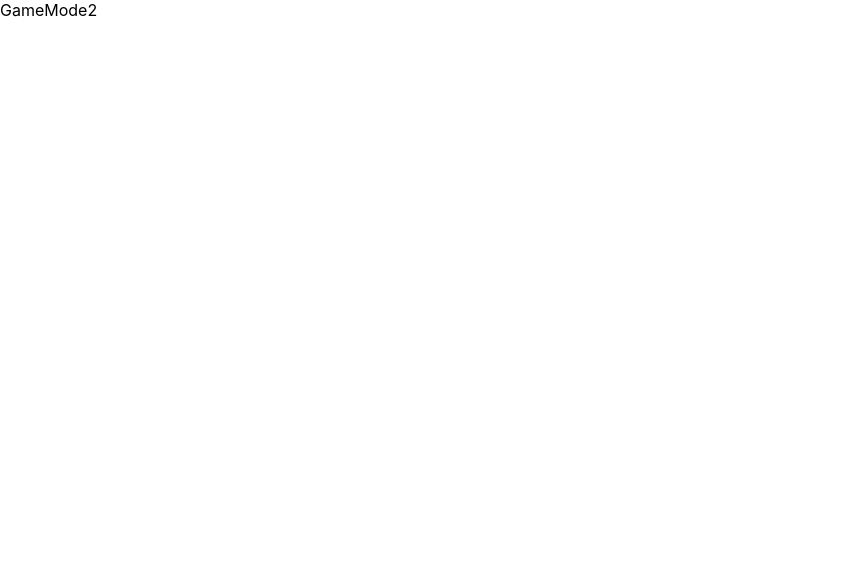
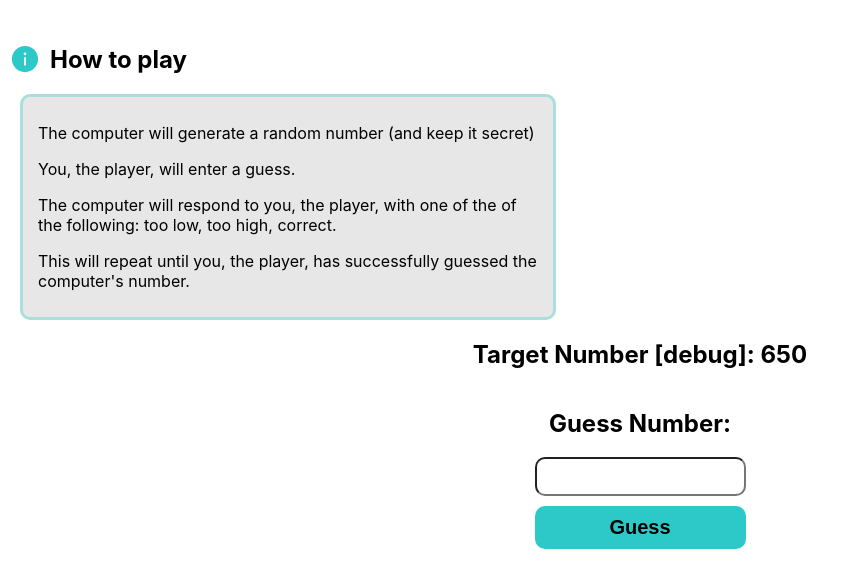
Before and after one commit to daviddstewartt/wcc-guessing-game, a React (Create React App) app: page /mode/2 in a window 1280 px wide. Shown: the top 588 px of the page, without its empty margins (0-868 px from the left). Built offline with nearby package versions, Linux system fonts and the light colour scheme.

Commit message:
Created: GM2 Functionality

```diff
--- a/src/Screens/GameMode2.tsx
+++ b/src/Screens/GameMode2.tsx
@@ -1,11 +1,104 @@
-import React from 'react'
+import React, { useEffect, useState } from 'react'
+import HowToPlay from '../Components/HowToPlay';
+import { generateNumberBetween } from '../Util/helpers';
 
 type Props = {}
 
+type ComputerResponse = 'too low' | 'too high' | 'correct';
+
 const GameMode2 = (props: Props) => {
-  return (
-    <div>GameMode2</div>
-  )
+    const UPPER_LIMIT = 10000;
+    const LOWER_LIMIT = 1;
+
+    const [targetNumber, setTargetNumber] = useState<number|null>(null);
+    const [playerGuessNumber, setPlayerGuessNumber] = useState<number|null>(null);
+    const [computerResponse, setComputerResponse] = useState<ComputerResponse|null>(null);
+    const [numberOfAttempts, setNumberOfAttempts] = useState<number>(0);
+    const [inputError, setInputError] = useState<string>('');
+
+    const generateNumberBetweenBounds = (min: number, max: number) => {
+        const target = generateNumberBetween(min, max);
+        // setComputerGuessNumber(guess);
+        // setComputerGuessNumber(guess);
+        setNumberOfAttempts(numberOfAttempts + 1);
+
+    }
+
+    const compareGuessToTarget = (guess: number) => {
+        if (guess < targetNumber!) {
+            setComputerResponse('too low');
+        } else if (guess > targetNumber!) {
+            setComputerResponse('too high');
+        } else {
+            setComputerResponse('correct');
+        }
+    }
+
+    const onInputChange = (e: React.ChangeEvent<HTMLInputElement>) => {
+        try {
+            const inputNumber = e.target.value;
+            const guessedNumber = parseInt(inputNumber);
+
+            if (isNaN(guessedNumber)) {
+                throw new Error('Please enter a number');
+            }
+
+            if (guessedNumber < LOWER_LIMIT || guessedNumber > UPPER_LIMIT) {
+                throw new Error('Please enter a number between 1 and 10,000.');
+            }
+
+
+            if (inputError) setInputError(''); // clear error message
+            setComputerResponse(null); // clear computer response
+            setPlayerGuessNumber(guessedNumber);
+        } catch (error: any) {
+            setInputError(error.message);
+        }
+
+    }
+
+    const handleSubmitInput = (e: React.FormEvent<HTMLFormElement>) => {
+        e.preventDefault();
+
+        if (inputError) return; // if there is an error, don't submit the form
+
+        if (playerGuessNumber === null) return; // if the guess number is null, don't submit the form
+
+        compareGuessToTarget(playerGuessNumber);
+    }
+
+    useEffect(() => {
+      if (targetNumber === null) {
+        // generate a target number between 1 & 10,000
+        const target = generateNumberBetween(LOWER_LIMIT, UPPER_LIMIT);
+        setTargetNumber(target);
+      }
+    }, [])
+
+    return (
+        <div className='gamemode-container'>
+            <HowToPlay mode={2} />
+            <div className='main-container'>
+                {targetNumber && (
+                    <>
+                        <div className='target-number'>
+                            <h2>Target Number [debug]: {targetNumber}</h2>
+                        </div>
+                        <div className='guess-number'>
+                            <h2>Guess Number: {playerGuessNumber}</h2>
+                        </div>
+
+                        <form onSubmit={handleSubmitInput} style={{display: 'flex', flexDirection: 'column'}}>
+                            <input onChange={onInputChange} type="number" />
+                            <button>Guess</button>
+                            <p>{inputError}</p>
+                        </form>
+                    </>
+                )}
+            </div>
+        </div>
+
+    )
 }
 
 export default GameMode2
```
